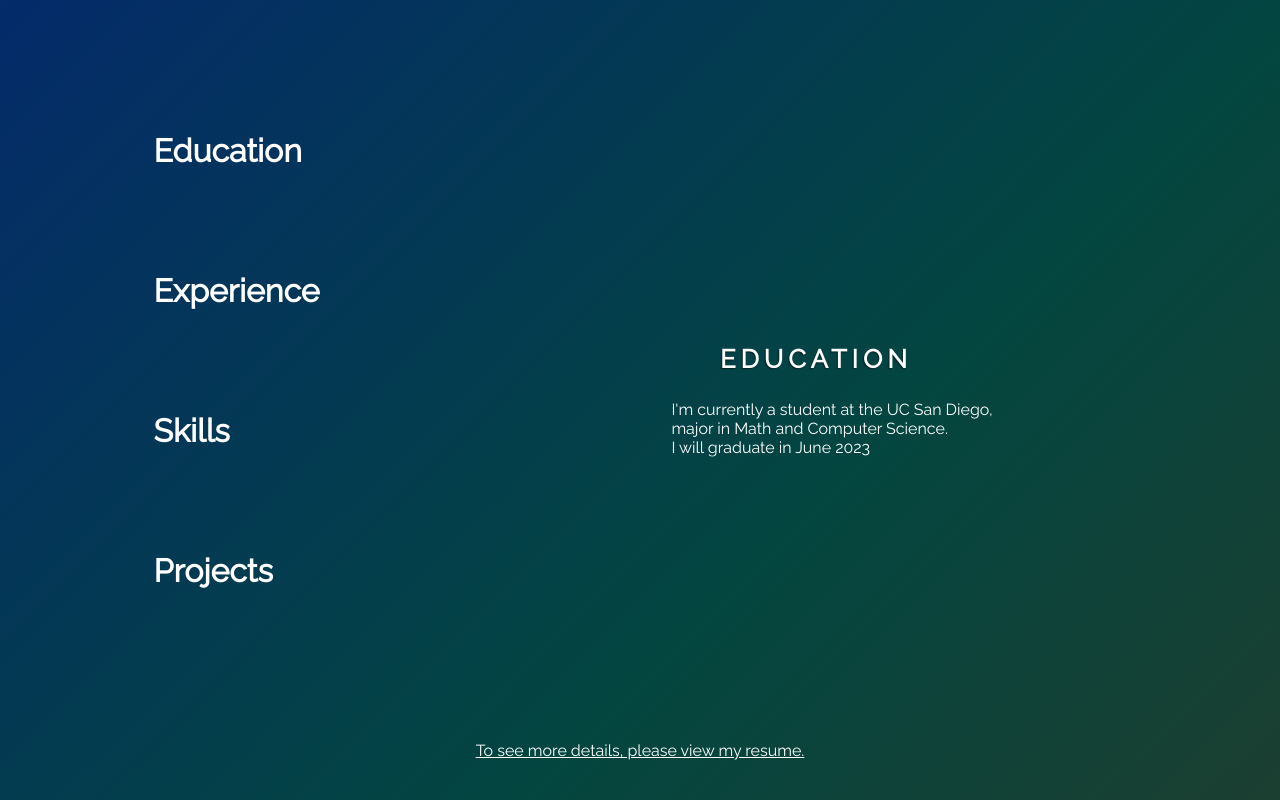
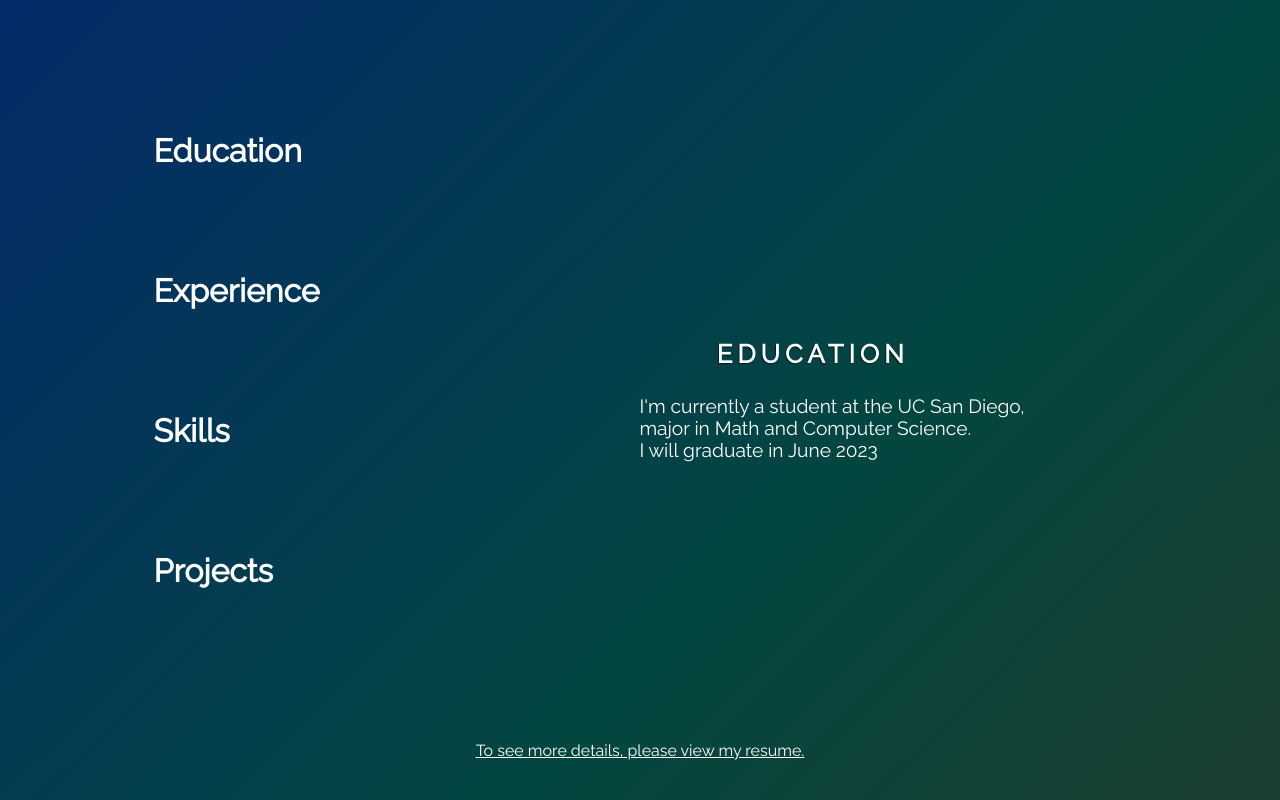
Before and after one commit to KaiMHK/Kai-website, a React (Create React App) app: page /main/resume in a window 1280 px wide. Both pictures are taken after a click on the element "Education". Shown: the top 800 px of the page. Built offline with nearby package versions, Linux system fonts and the light colour scheme.

Commit message:
fixedTheFontInResumePage

```diff
--- a/src/components/InfoBlock.js
+++ b/src/components/InfoBlock.js
@@ -37,7 +37,7 @@ export default function InfoBlock(params) {
   return (
     <div className="infoBlock">
       <h1 id="infoNameText">{info.name}</h1>
-      <p>{stringWithBreaks}</p>
+      <p id="descriptionText">{stringWithBreaks}</p>
     </div>
   );
 }
--- a/src/styles/InfoBlock.css
+++ b/src/styles/InfoBlock.css
@@ -18,6 +18,10 @@
     width: 90%;
 }
 
+#descriptionText{
+    font-size: 1.5vw;
+}
+
 @keyframes appear{
     0%{
         opacity:0;
--- a/src/styles/LeftDrawer.css
+++ b/src/styles/LeftDrawer.css
@@ -1,6 +1,7 @@
 .leftElements{
     color: white;
     cursor: pointer;
+    font: size 1.5vw !important;;
 }
 
 #ed{
```
